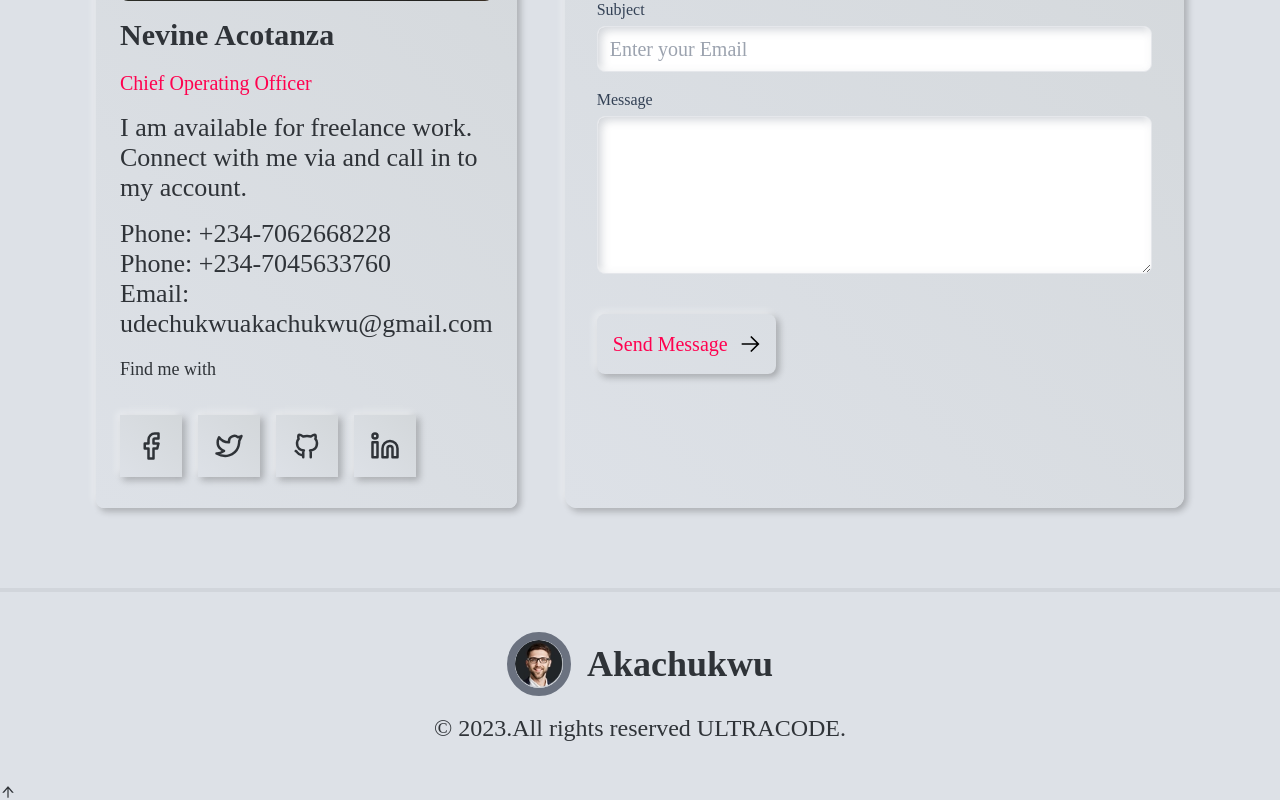
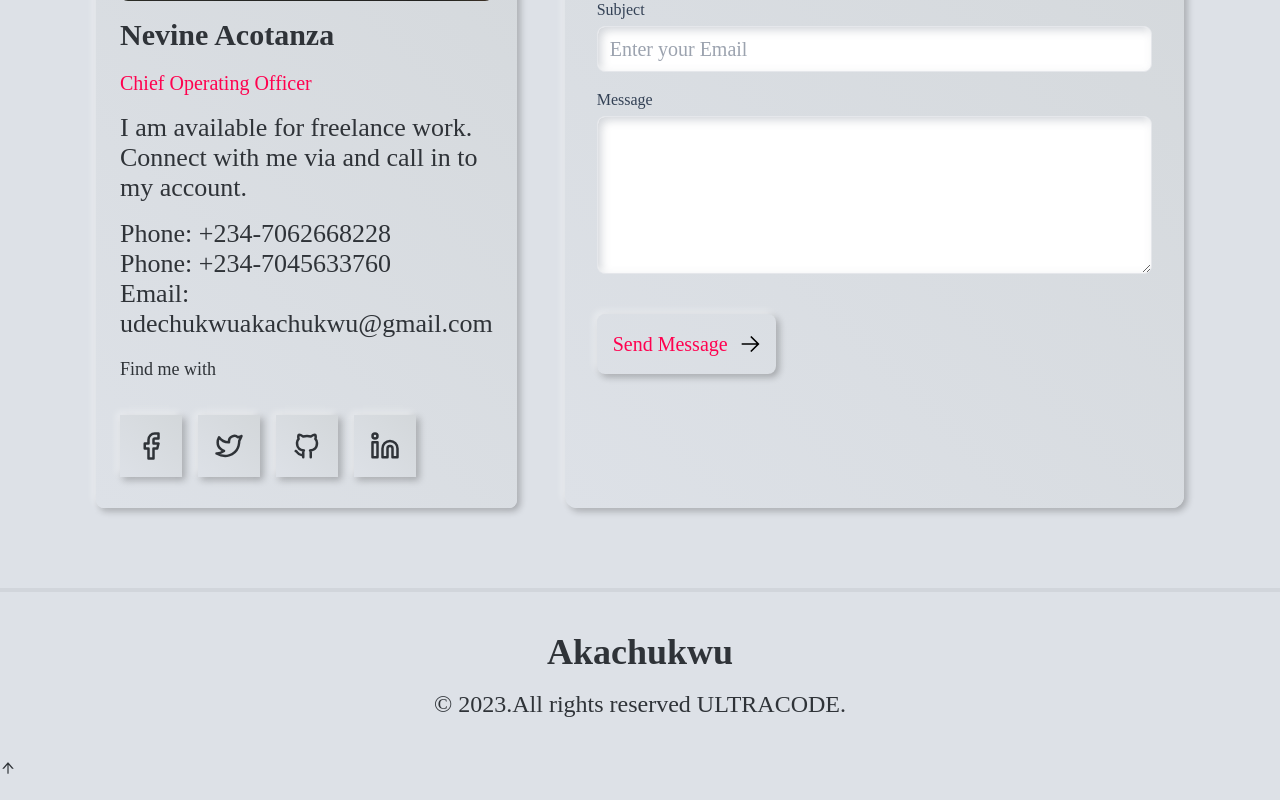
Before and after one commit to ultramind/my-official-react-portfolio, a React (Vite) app: page / in a window 1280 px wide. Shown: the part 6439-7239 px from the top of the page. After the commit the page ends 7215 px from the top, so only its background shows below. Built offline with nearby package versions, Linux system fonts and the light colour scheme; a web font is replaced by a local one.

Commit message:
deploying stage

```diff
--- a/src/components/Footer/index.jsx
+++ b/src/components/Footer/index.jsx
@@ -1,13 +1,13 @@
 import React from "react";
-import img from "../../assets/images/author/footer-img.png";
+// import img from "../../assets/images/author/footer-img.png";
 
 const Footer = () => {
   return (
     <div className="py-10 px-4 flex flex-col justify-center items-center space-y-4">
       <div className="flex justify-center items-center space-x-4">
-        <div className="img w-16 h-16 rounded-full overflow-hidden border-8 border-gray-500">
+        {/* <div className="img w-16 h-16 rounded-full overflow-hidden border-8 border-gray-500">
           <img src={img} alt="footer-image" className="w-[100%]" />
-        </div>
+        </div> */}
         <h1 className="text-4xl font-bold">Akachukwu</h1>
       </div>
       <p className="text-2xl text-center">
```
